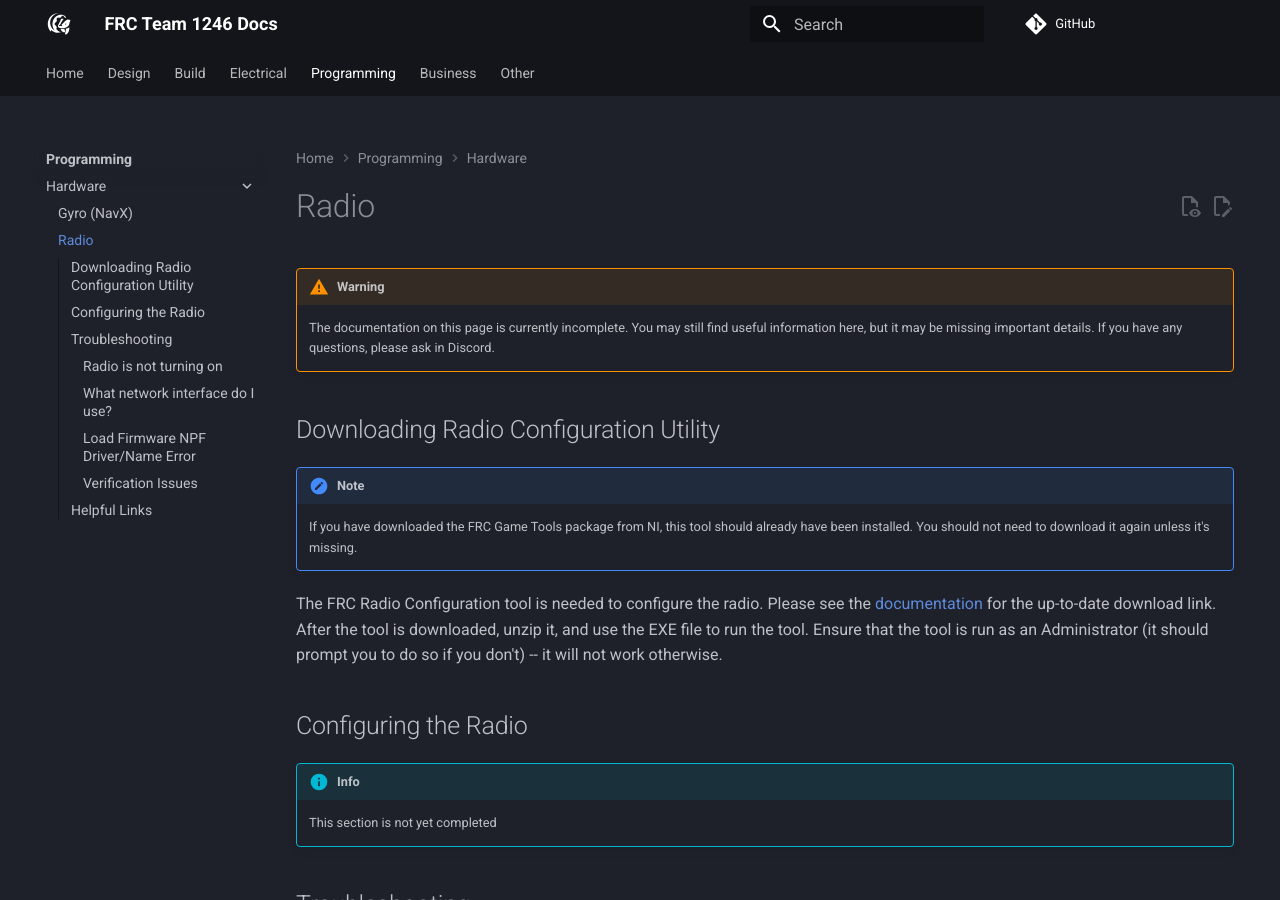
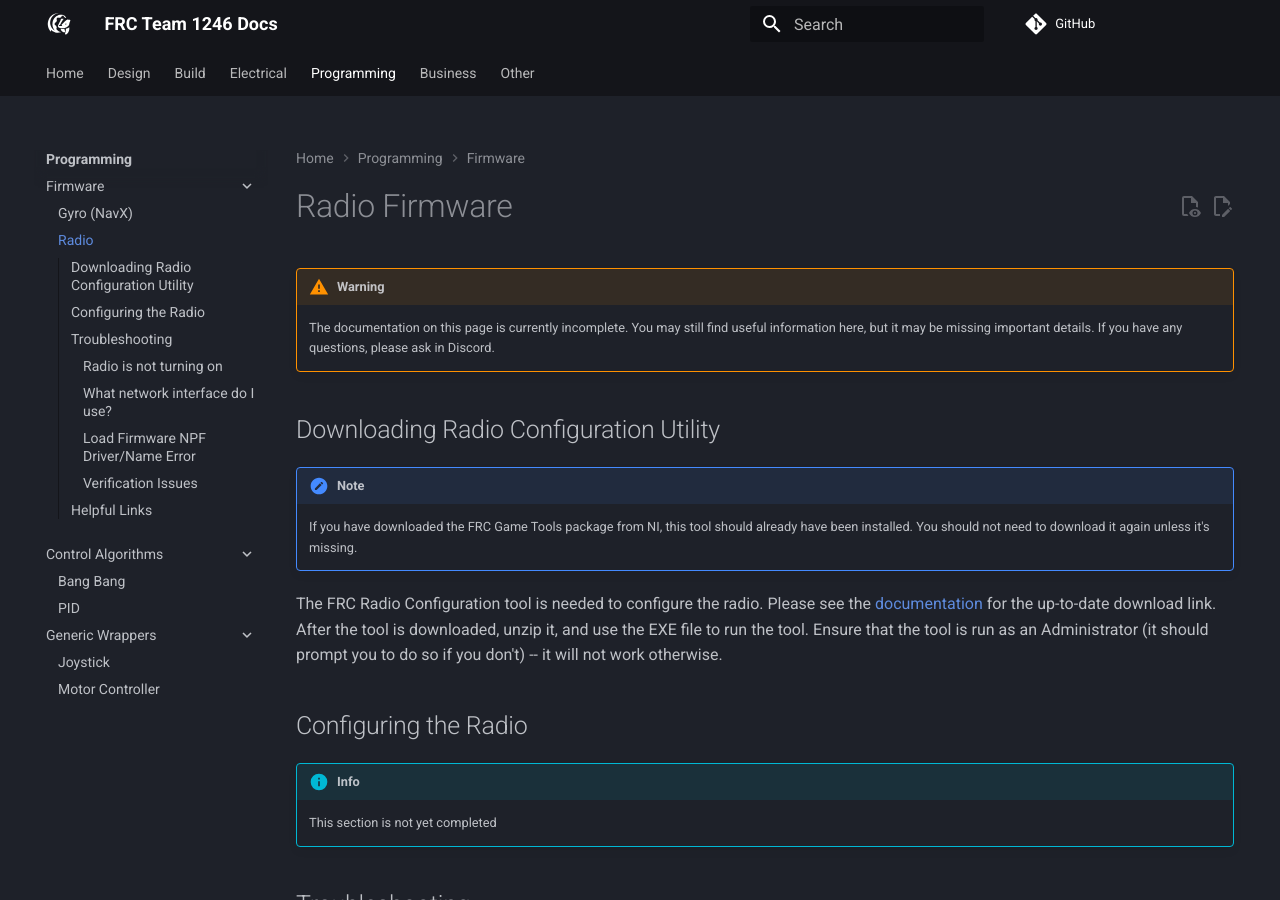
Before and after one commit to AgincourtSkunkworks/FRCDocs, an MkDocs documentation site: the page built from docs/programming/firmware/radio.md, in a window 1280 px wide and 900 px high. Built offline with MkDocs 1.6.1 and Material for MkDocs 9.7.7, drawn with Linux system fonts in a browser that asks for light colours; comment, search, counter and statistics services are not loaded; some of the changed text lies outside the part shown.

Commit message:
Begin planning out programming content

```diff
--- a/docs/programming/hardware/radio.md
+++ b/docs/programming/firmware/radio.md
@@ -1,4 +1,4 @@
-# Radio
+# Radio Firmware
 --8<-- "incomplete.md"
 
 ## Downloading Radio Configuration Utility
--- a/mkdocs.yml
+++ b/mkdocs.yml
@@ -99,9 +99,17 @@ nav:
     - electrical/index.md
   - Programming:
     - programming/index.md
-    - Hardware:
-      - Gyro (NavX): programming/hardware/gyro_navx2.md
-      - Radio: programming/hardware/radio.md
+    - Firmware:
+      - Gyro (NavX): programming/firmware/gyro-navx2.md
+      - Radio: programming/firmware/radio.md
+    - Control Algorithms:
+      - programming/control-algorithms/index.md
+      - Bang Bang: programming/control-algorithms/bang-bang.md
+      - PID: programming/control-algorithms/pid.md
+    - Generic Wrappers:
+      - programming/generic-wrappers/index.md
+      - Joystick: programming/generic-wrappers/joystick.md
+      - Motor Controller: programming/generic-wrappers/motor-controller.md
   - Business:
     - business/index.md
   - Other:
```
Also changed, not shown: docs/WIP.md (+1 -3 lines), docs/programming/control-algorithms/bang-bang.md (added, +3 -0 lines), docs/programming/control-algorithms/index.md (added, +1 -0 lines), docs/programming/control-algorithms/pid.md (added, +3 -0 lines), docs/programming/firmware/gyro-navx2.md (renamed from docs/programming/hardware/gyro_navx2.md, +1 -1 lines), docs/programming/generic-wrappers/index.md (added, +7 -0 lines), docs/programming/generic-wrappers/joystick.md (added, +3 -0 lines), docs/programming/generic-wrappers/motor-controller.md (added, +3 -0 lines), includes/wip.md (added, +3 -0 lines), docs/programming/firmware/assets/ahrs_methods.png (renamed from docs/programming/hardware/assets/ahrs_methods.png).
